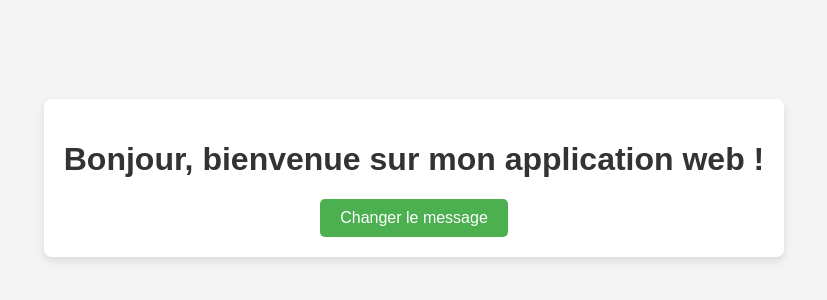
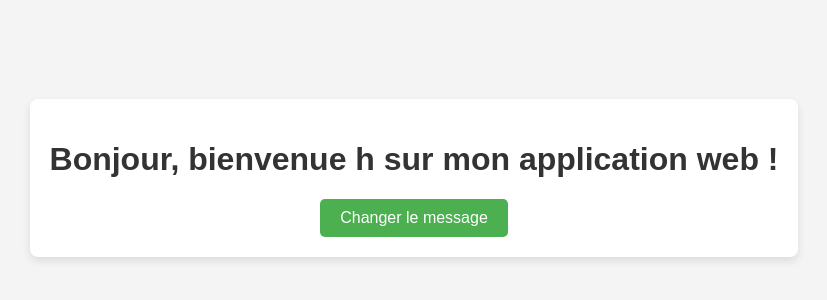
Before and after one commit to lucarnel1/lucarnel1.github.io, a plain HTML site: page index.html in a window 1280 px wide. Shown: the part 222-522 px from the top of the page, without its empty margins (226-1053 px from the left). Drawn offline with Linux system fonts and the light colour scheme.

Commit message:
Update index.html

```diff
--- a/index.html
+++ b/index.html
@@ -8,7 +8,7 @@
 </head>
 <body>
   <div class="container">
-    <h1 id="message">Bonjour, bienvenue sur mon application web !</h1>
+    <h1 id="message">Bonjour, bienvenue h sur mon application web !</h1>
     <button id="changerMessage">Changer le message</button>
   </div>
   <script src="script.js"></script>
```
